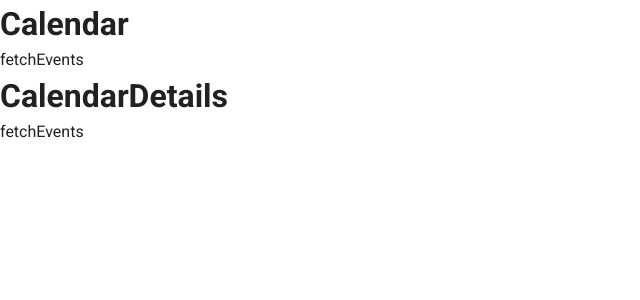
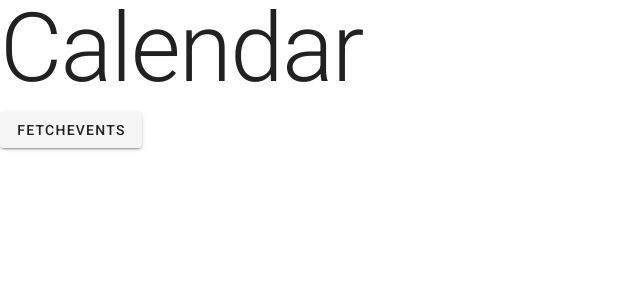
Before and after one commit to youichiro/vue-calendar-2, a Vue app in the folder frontend/: page / in a window 1280 px wide. Shown: the top 300 px of the page, without its empty margins (0-640 px from the left). Built offline with nearby package versions, Linux system fonts and the light colour scheme.

Commit message:
Vuetifyで書き換えた例

```diff
--- a/frontend/src/components/Calendar.vue
+++ b/frontend/src/components/Calendar.vue
@@ -1,26 +1,20 @@
 <template>
   <div>
-    <h1>Calendar</h1>
-    <ul>
-      <li v-for="event in events" :key="event.id">
+    <h1 class="text-h1">Calendar</h1>
+    <v-list>
+      <v-list-item v-for="event in events" :key="event.id">
         {{ event.name }}
-      </li>
-    </ul>
-    <button type="submit" @click="fetchEvents()">fetchEvents</button>
-
-    <CalendarDetails />
+      </v-list-item>
+    </v-list>
+    <v-btn type="submit" @click="fetchEvents()">fetchEvents</v-btn>
   </div>
 </template>
 
 <script>
 import { mapGetters, mapActions } from 'vuex';
-import CalendarDetails from './CalendarDetails.vue';
 
 export default {
   name: 'Calendar',
-  components: {
-    CalendarDetails
-  },
   computed: {
     ...mapGetters('events', ['events'])
   },
```
